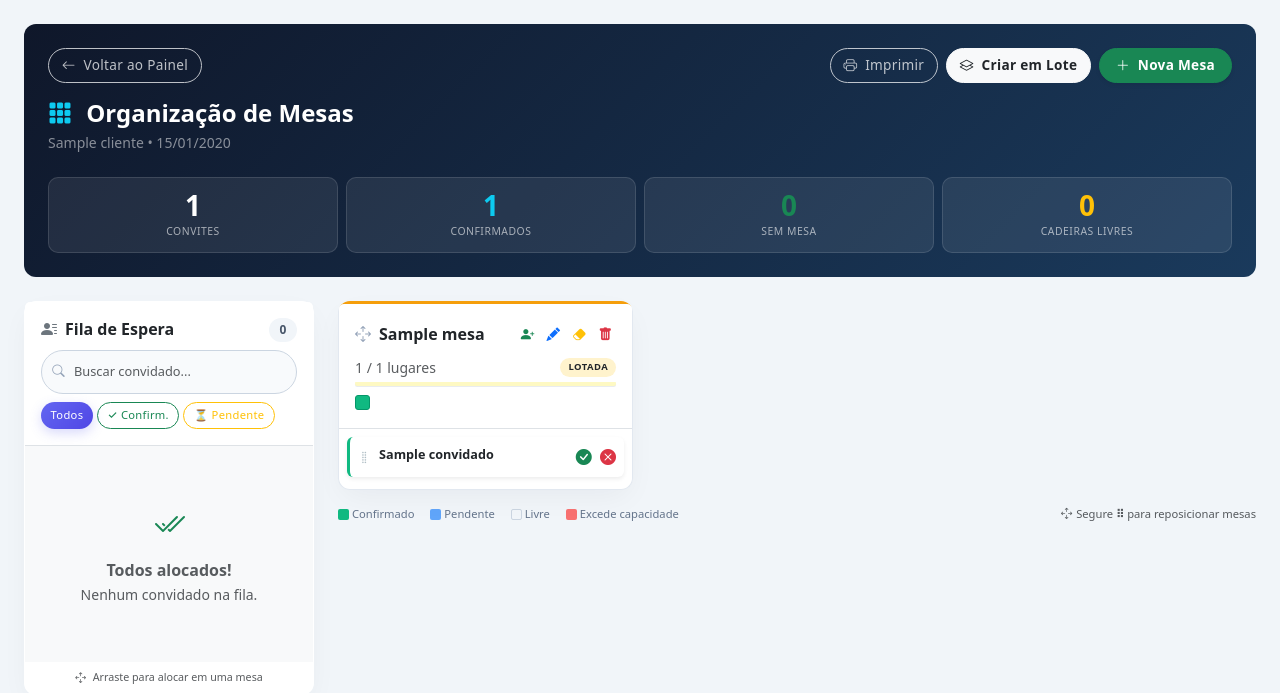
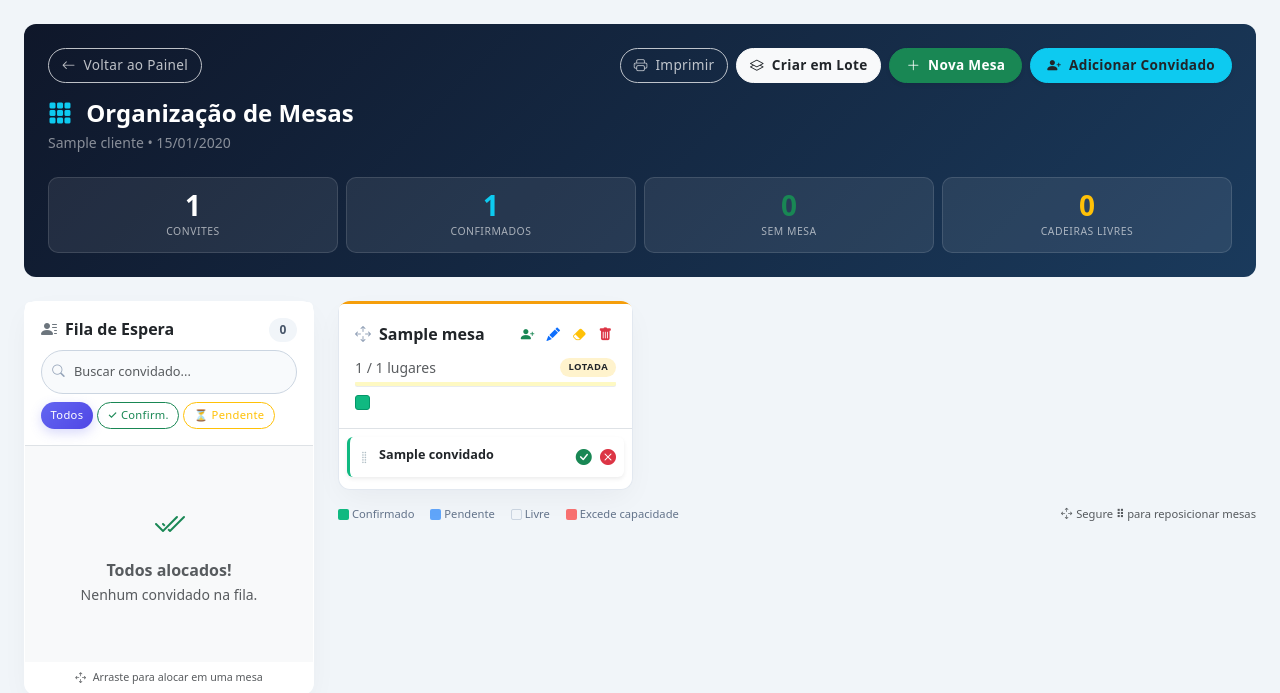
Before and after one commit to EwerthonSouza/Sis_Casamento, a PHP site: page /organizar_mesas.php in a window 1280 px wide. Shown: the top 693 px of the page. Run offline with PHP 8.4, Linux system fonts and the light colour scheme; the visitor is signed in with stand-in values (Sample User, id 1); tables that the repository leaves empty or names only in its code hold one stand-in row (values such as "Sample post").

Commit message:
Adiciona botao de cadastrar convidado na tela de organizar mesas
Disponivel para admin, assistente e noivos. O convidado novo entra direto na fila de espera, pronto para ser arrastado ate uma mesa. Tambem libera o acesso do assistente a essa tela, que antes era so admin e noivos.

```diff
--- a/organizar_mesas.php
+++ b/organizar_mesas.php
@@ -1,7 +1,7 @@
 <?php
 session_start();
 
-if (!isset($_SESSION['usuario_tipo']) || !in_array($_SESSION['usuario_tipo'], ['admin', 'noivos'])) {
+if (!isset($_SESSION['usuario_tipo']) || !in_array($_SESSION['usuario_tipo'], ['admin', 'assistente', 'noivos'])) {
     header("Location: index.php");
     exit;
 }
@@ -169,6 +169,25 @@ if ($_SERVER['REQUEST_METHOD'] === 'POST') {
         if (!$is_ajax_html) { header("Location: organizar_mesas.php?id=$evento_id"); exit; }
     }
 
+    // 7b. Adicionar Convidado (novo, vai direto pra fila de espera)
+    if (isset($_POST['adicionar_convidado'])) {
+        $nome       = trim($_POST['nome_convidado']      ?? '');
+        $fone       = trim($_POST['telefone_convidado']  ?? '');
+        $cat        = trim($_POST['categoria_convidado'] ?? 'Outros');
+        $acomp_qtd  = max(0, (int)($_POST['acompanhantes']      ?? 0));
+        $acomp_nms  = trim($_POST['nomes_acompanhantes'] ?? '');
+        $filhos_qtd = max(0, (int)($_POST['filhos']             ?? 0));
+        $filhos_ids = trim($_POST['idades_filhos']       ?? '');
+        if ($nome !== '') {
+            $pdo->prepare("INSERT INTO convidados (evento_id, nome, telefone, categoria, acompanhantes, filhos, confirmado, nomes_acompanhantes, idades_filhos) VALUES (?, ?, ?, ?, ?, ?, 0, ?, ?)")
+                ->execute([$evento_id, $nome, $fone, $cat, $acomp_qtd, $filhos_qtd, $acomp_nms, $filhos_ids]);
+            $_SESSION['msg_sucesso'] = "Convidado <strong>" . htmlspecialchars($nome) . "</strong> adicionado à fila!";
+        } else {
+            $_SESSION['msg_erro'] = "Informe o nome do convidado.";
+        }
+        if (!$is_ajax_html) { header("Location: organizar_mesas.php?id=$evento_id"); exit; }
+    }
+
     // 8. Alternar Confirmação (Marcar/Desmarcar Presença)
     if (isset($_POST['alternar_confirmacao'])) {
         $cid = (int)$_POST['convidado_id'];
@@ -223,6 +242,9 @@ foreach ($lista_mesas as $m) $total_cap += (int)$m['capacidade'];
 
 $total_conv   = count($todos);
 $total_livres = $total_cap - $total_alocados;
+
+$categorias_existentes = array_values(array_unique(array_filter(array_map(fn($c) => trim($c['categoria']), $todos))));
+sort($categorias_existentes);
 
 $msg_ok  = $_SESSION['msg_sucesso'] ?? '';
 $msg_err = $_SESSION['msg_erro'] ?? '';
@@ -368,6 +390,9 @@ unset($_SESSION['msg_sucesso'], $_SESSION['msg_erro']);
         </button>
         <button class="btn btn-sm btn-success rounded-pill fw-semibold shadow-sm px-3" data-bs-toggle="modal" data-bs-target="#modalAdd">
           <i class="bi bi-plus-lg me-1"></i> Nova Mesa
+        </button>
+        <button class="btn btn-sm btn-info rounded-pill text-dark fw-semibold shadow-sm px-3" data-bs-toggle="modal" data-bs-target="#modalAddConvidado">
+          <i class="bi bi-person-plus-fill me-1"></i> Adicionar Convidado
         </button>
       </div>
     </div>
@@ -670,6 +695,69 @@ unset($_SESSION['msg_sucesso'], $_SESSION['msg_erro']);
   </div>
 </div>
 
+<!-- Modal: Adicionar Convidado -->
+<div class="modal fade" id="modalAddConvidado" tabindex="-1" aria-hidden="true">
+  <div class="modal-dialog modal-dialog-centered">
+    <div class="modal-content border-0 shadow-lg rounded-4">
+      <div class="modal-header border-0 pb-0">
+        <h6 class="modal-title fw-bold"><i class="bi bi-person-plus-fill text-info me-2"></i>Adicionar Convidado</h6>
+        <button type="button" class="btn-close" data-bs-dismiss="modal"></button>
+      </div>
+      <form method="POST" class="form-ajax">
+        <input type="hidden" name="adicionar_convidado" value="1">
+        <div class="modal-body py-3">
+          <div class="mb-3">
+            <label class="form-label small fw-semibold text-secondary">Nome do Convidado / Família (Titular)</label>
+            <input type="text" name="nome_convidado" class="form-control rounded-3" required>
+          </div>
+          <div class="row g-3 mb-3">
+            <div class="col-md-6">
+              <label class="form-label small fw-semibold text-secondary">Categoria / Grupo</label>
+              <input type="text" name="categoria_convidado" class="form-control rounded-3" list="lista-categorias-mesas" placeholder="Ex: Padrinhos..." required>
+              <datalist id="lista-categorias-mesas">
+                <?php if (!empty($categorias_existentes)): foreach ($categorias_existentes as $catEx): ?>
+                  <option value="<?= htmlspecialchars($catEx, ENT_QUOTES, 'UTF-8') ?>">
+                <?php endforeach; else: ?>
+                  <option value="Família"><option value="Amigos"><option value="Trabalho">
+                <?php endif; ?>
+              </datalist>
+            </div>
+            <div class="col-md-6">
+              <label class="form-label small fw-semibold text-secondary">Telefone / WhatsApp</label>
+              <input type="text" name="telefone_convidado" class="form-control rounded-3" placeholder="(00) 00000-0000">
+            </div>
+          </div>
+          <hr class="my-3 text-secondary opacity-25">
+          <div class="row g-3 mb-3">
+            <div class="col-4">
+              <label class="form-label small fw-semibold text-secondary">Acompanhantes</label>
+              <input type="number" min="0" name="acompanhantes" class="form-control rounded-3" value="0">
+            </div>
+            <div class="col-8">
+              <label class="form-label small fw-semibold text-secondary">Nomes (separados por vírgula)</label>
+              <input type="text" name="nomes_acompanhantes" class="form-control rounded-3" placeholder="Ex: Maria, João...">
+            </div>
+          </div>
+          <div class="row g-3">
+            <div class="col-4">
+              <label class="form-label small fw-semibold text-secondary">Filhos</label>
+              <input type="number" min="0" name="filhos" class="form-control rounded-3" value="0">
+            </div>
+            <div class="col-8">
+              <label class="form-label small fw-semibold text-secondary">Idades (separadas por vírgula)</label>
+              <input type="text" name="idades_filhos" class="form-control rounded-3" placeholder="Ex: 5 anos, 12 anos...">
+            </div>
+          </div>
+        </div>
+        <div class="modal-footer border-0 pt-0">
+          <button type="button" class="btn btn-outline-secondary btn-sm px-4 rounded-pill" data-bs-dismiss="modal">Cancelar</button>
+          <button type="submit" class="btn btn-info btn-sm px-4 rounded-pill fw-semibold">Adicionar à Fila</button>
+        </div>
+      </form>
+    </div>
+  </div>
+</div>
+
 <!-- Modal: Add Mesa -->
 <div class="modal fade" id="modalAdd" tabindex="-1" aria-hidden="true">
   <div class="modal-dialog modal-dialog-centered modal-sm">
@@ -926,7 +1014,7 @@ document.addEventListener('DOMContentLoaded', function () {
   document.addEventListener('submit', function(e) {
     const form = e.target;
     // Note a adição do 'alternar_confirmacao'
-    const isAction = form.querySelector('[name="adicionar_mesa"], [name="editar_mesa"], [name="criar_multiplas_mesas"], [name="excluir_mesa"], [name="esvaziar_mesa"], [name="remover_da_mesa"], [name="adicionar_convidado_mesa"], [name="alternar_confirmacao"]');
+    const isAction = form.querySelector('[name="adicionar_mesa"], [name="editar_mesa"], [name="criar_multiplas_mesas"], [name="excluir_mesa"], [name="esvaziar_mesa"], [name="remover_da_mesa"], [name="adicionar_convidado_mesa"], [name="adicionar_convidado"], [name="alternar_confirmacao"]');
 
     if (isAction) {
       e.preventDefault();
```
